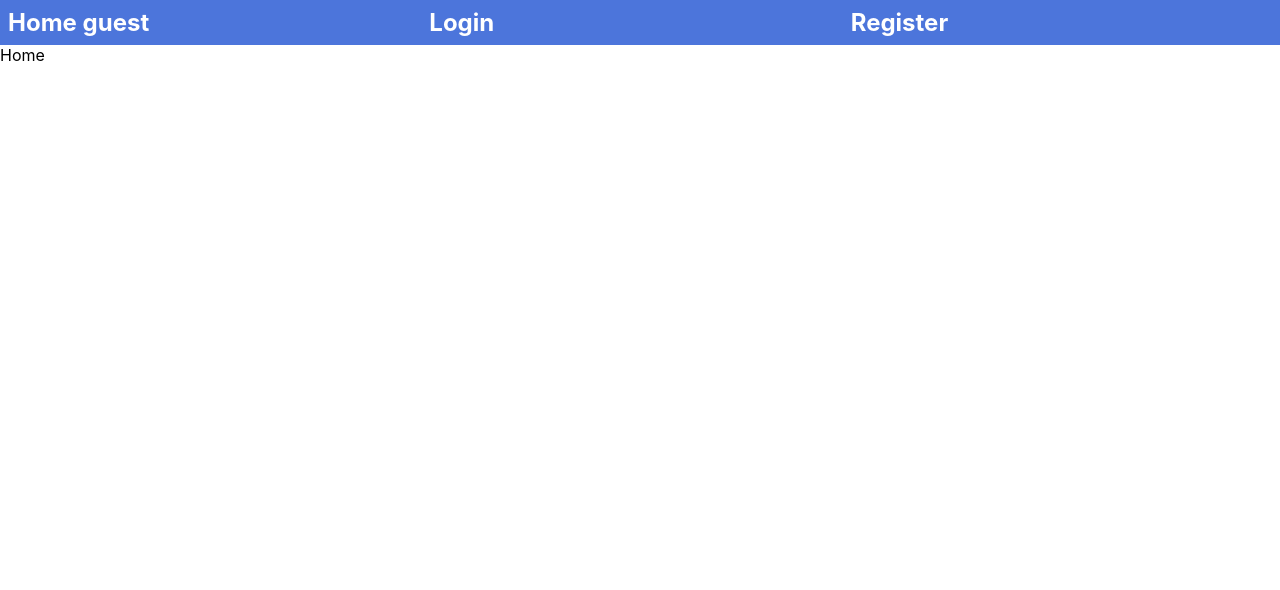
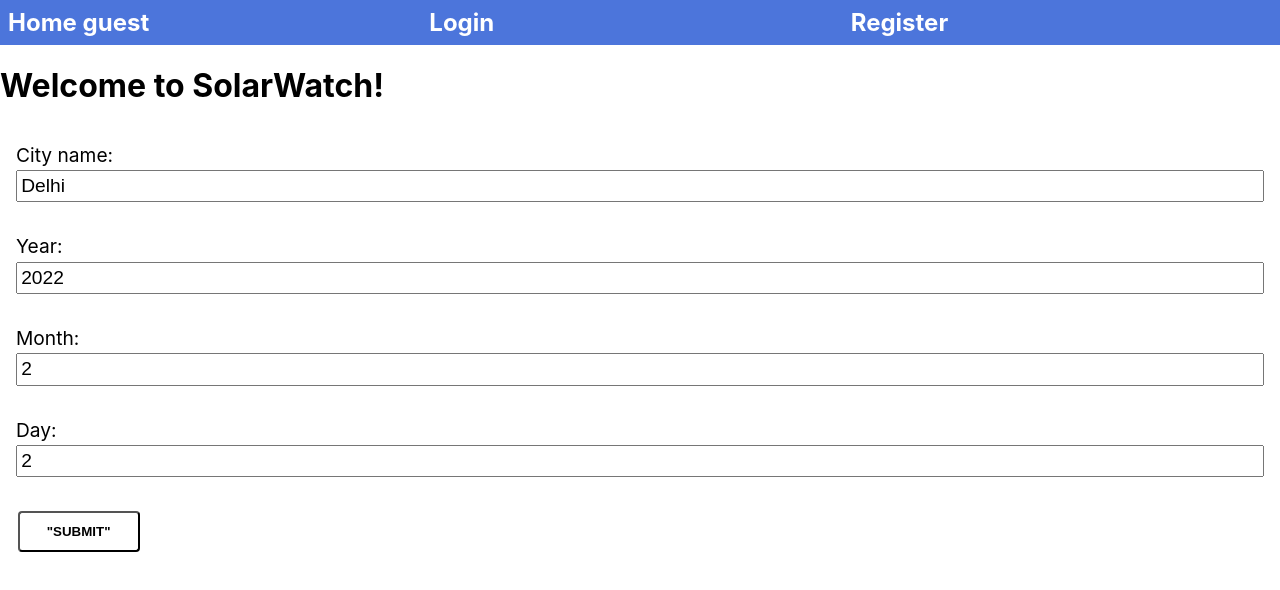
Before and after one commit to Atromat/solarwatch-api, a React (Vite) app in the folder SolarWatchFrontend/: page / in a window 1280 px wide. Shown: the top 590 px of the page. Built offline with nearby package versions, Linux system fonts and the light colour scheme; no server answers.

Commit message:
feat: add feature to get sunrise sunset data from backend

```diff
--- a/SolarWatchFrontend/src/Pages/Home.jsx
+++ b/SolarWatchFrontend/src/Pages/Home.jsx
@@ -1,8 +1,118 @@
-import React from 'react'
+import React from 'react';
+import { useState } from "react";
 
-function Home() {
+function Home({url, userRole}) {
+  const [cityName, setCityName] = useState("Delhi");
+  const [year, setYear] = useState(2022);
+  const [month, setMonth] = useState(2);
+  const [day, setDay] = useState(2);
+  const [sunriseSunset, setSunriseSunset] = useState(undefined);
+  const [loading, setLoading] = useState(false);
+
+  async function fetchSuriseSunset() {
+    try {
+      const res = await fetch(`${url}SolarWatch/GetSunriseSunset?cityName=${cityName}&year=${year}&month=${month}&day=${day}`, {
+        method: "GET",
+        credentials: 'include'
+      });
+
+      if (!res.ok) {
+        throw new Error(`HTTP error! status: ${res.status}`);
+      }
+
+      const resJson = await res.json();
+      return resJson;
+    }
+    catch (error) {
+      throw error;
+    }
+  }
+
+  async function onSubmit(e) {
+    e.preventDefault();
+    setLoading(true);
+    setSunriseSunset(await fetchSuriseSunset());
+    setLoading(false);
+    console.log("sunriseSunset: ");
+    console.log(sunriseSunset);
+  }
+
   return (
-    <div>Home</div>
+    <div>
+        <h1>Welcome to SolarWatch!</h1>
+        {userRole === "guest" ?
+          <h2>To use the site log in.</h2>
+          :
+          <>
+          <form className="EmployeeForm" onSubmit={e => onSubmit(e)}>
+            <div className="control">
+              <label htmlFor="cityName">City name:</label>
+              <input
+                value={cityName}
+                onChange={(e) => setCityName(e.target.value)}
+                name="cityName"
+                id="cityName"
+              />
+            </div>
+
+            <div className="control">
+              <label htmlFor="year">Year:</label>
+              <input
+                value={year}
+                onChange={(e) => setYear(e.target.value)}
+                name="year"
+                id="year"
+              />
+            </div>
+
+            <div className="control">
+              <label htmlFor="month">Month:</label>
+              <input
+                value={month}
+                onChange={(e) => setMonth(e.target.value)}
+                name="month"
+                id="month"
+              />
+            </div>
+
+            <div className="control">
+              <label htmlFor="day">Day:</label>
+              <input
+                value={day}
+                onChange={(e) => setDay(e.target.value)}
+                name="day"
+                id="day"
+              />
+            </div>
+
+            <div className="buttons">
+              <button type="submit" disabled={loading}>
+                "Submit"
+              </button>
+            </div>
+          </form>
+          <div className='sunriseSunsetContainer'>
+          {loading ?
+            <h2>"Loading"</h2>
+            :
+            <>
+            {sunriseSunset !== undefined ?
+              <>
+                <h2>{sunriseSunset.sunrise}</h2>
+                <h2>{sunriseSunset.sunset}</h2>
+                <h2>{sunriseSunset.dayLength}</h2>
+              </>
+              :
+              <></>
+            }
+            </>
+          }
+          </div>
+          </>
+        }
+
+
+    </div>
   )
 }
 
```
